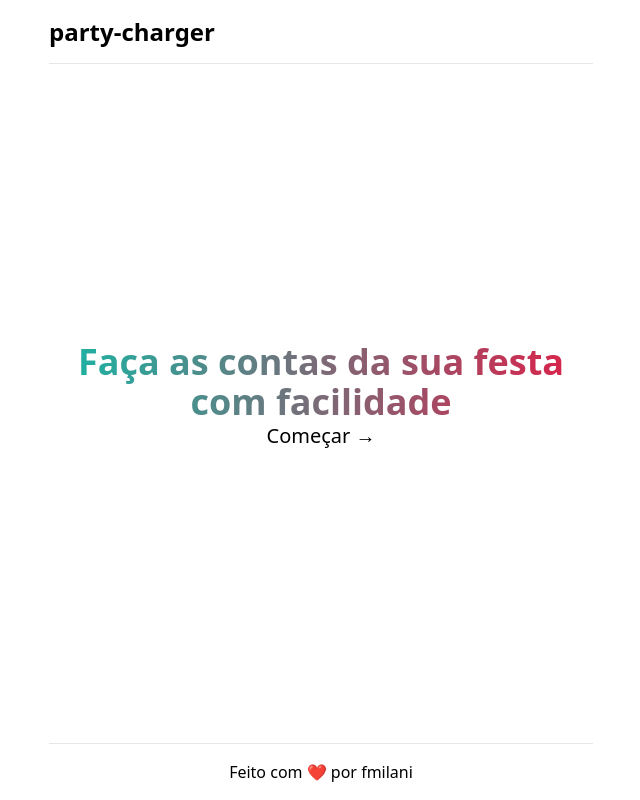
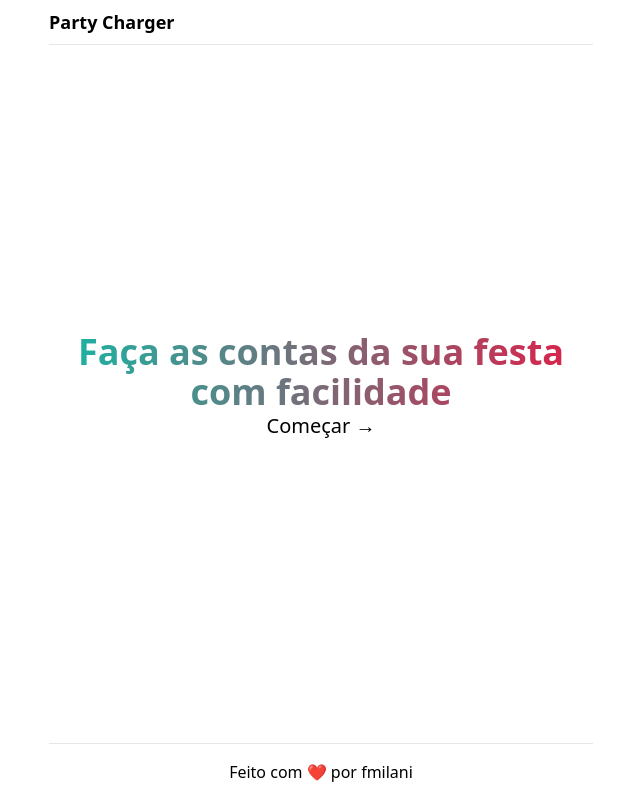
Before and after one commit to fmilani/party-charger, a Next.js app: page / in a window 1280 px wide. Shown: the whole page, without its empty margins (319-959 px from the left). Built offline with nearby package versions, Linux system fonts and the light colour scheme.

Commit message:
Add brand name to app layout

```diff
--- a/app/layout.tsx
+++ b/app/layout.tsx
@@ -1,3 +1,4 @@
+import Link from 'next/link';
 import './globals.css';
 export default function RootLayout({
   children,
@@ -10,6 +11,9 @@ export default function RootLayout({
         <meta name="viewport" content="width=device-width, initial-scale=1.0" />
       </head>
       <body className="flex flex-col min-h-screen h-full w-full max-w-xl mx-auto px-4">
+        <div className="py-2 text-lg font-bold flex items-center border-b">
+          <Link href="/party">Party Charger</Link>
+        </div>
         <main className="flex-1">{children}</main>
         <footer className="flex justify-center items-center border-t mt-4 p-4">
           <a
--- a/app/page.tsx
+++ b/app/page.tsx
@@ -1,20 +1,18 @@
+import Link from 'next/link';
+
 export default function Page() {
   return (
     <div className="h-full flex flex-col">
-      <div className="text-2xl font-bold h-16 flex items-center border-b">
-        party-charger
-      </div>
       <div className="flex-1 flex flex-col items-center justify-center text-center">
         <span className="text-4xl font-bold text-transparent bg-clip-text bg-gradient-to-r from-teal-500 to-rose-600">
           Faça as contas da sua festa com facilidade
         </span>
-        <a
+        <Link
           href="/party"
-          target="_blank"
           className="no-underline hover:underline text-xl font-light"
         >
           Começar →
-        </a>
+        </Link>
       </div>
     </div>
   );
--- a/app/party/[id]/[attendee]/page.tsx
+++ b/app/party/[id]/[attendee]/page.tsx
@@ -16,8 +16,8 @@ export default async function PartyAttendee({ params }: any) {
       <h1 className="text-3xl font-bold text-center my-8">{partyName}</h1>
       {expenses.length > 0 ? (
         <>
-          <h3 className="text-xl text-center font-bold">{`${attendeeName}, diz aí o que você vai dividir!`}</h3>
-          <h3 className="text-sm text-center mb-8">
+          <h3 className="text-xl font-bold">{`${attendeeName}, diz aí o que você vai dividir!`}</h3>
+          <h3 className="text-sm mb-8">
             É só clicar nos items que você vai dividir.
             <br />
             Sua escolha é salva a cada clique.
```
